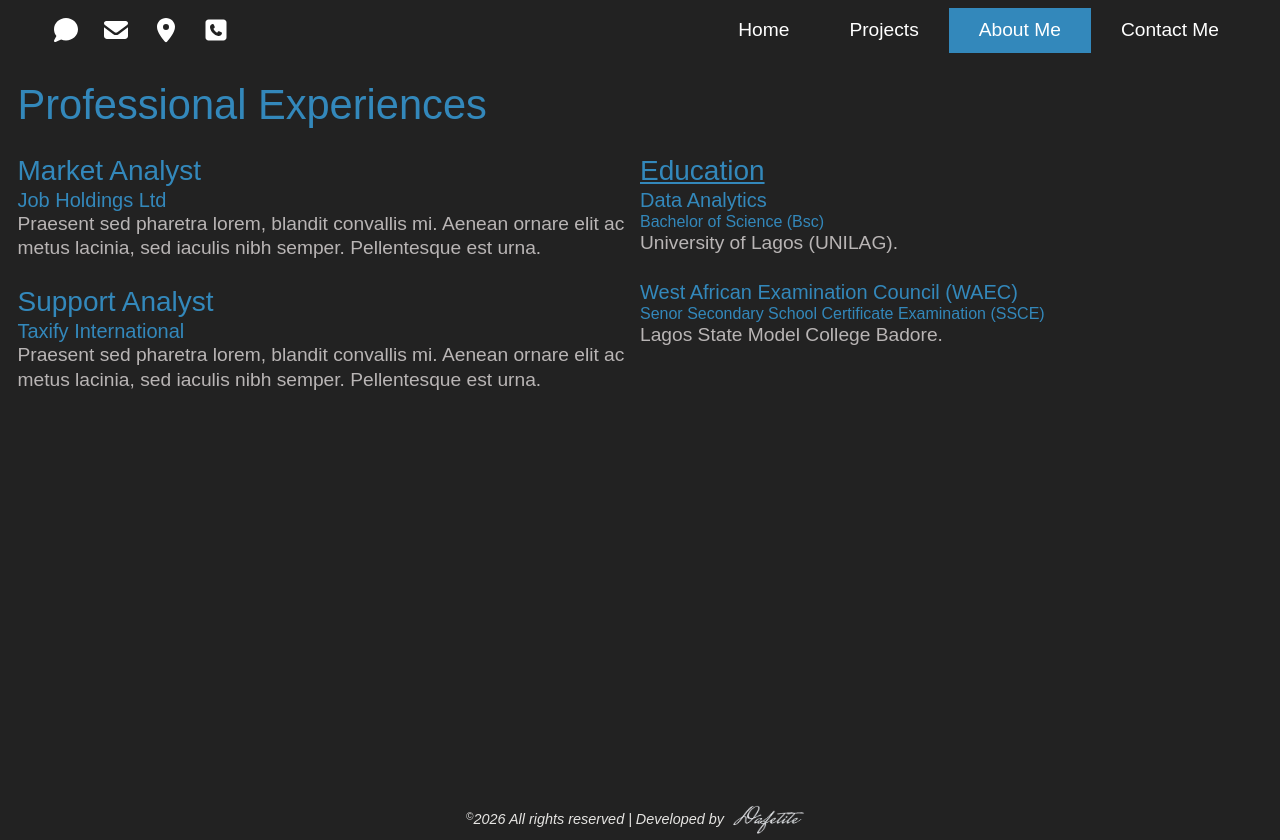
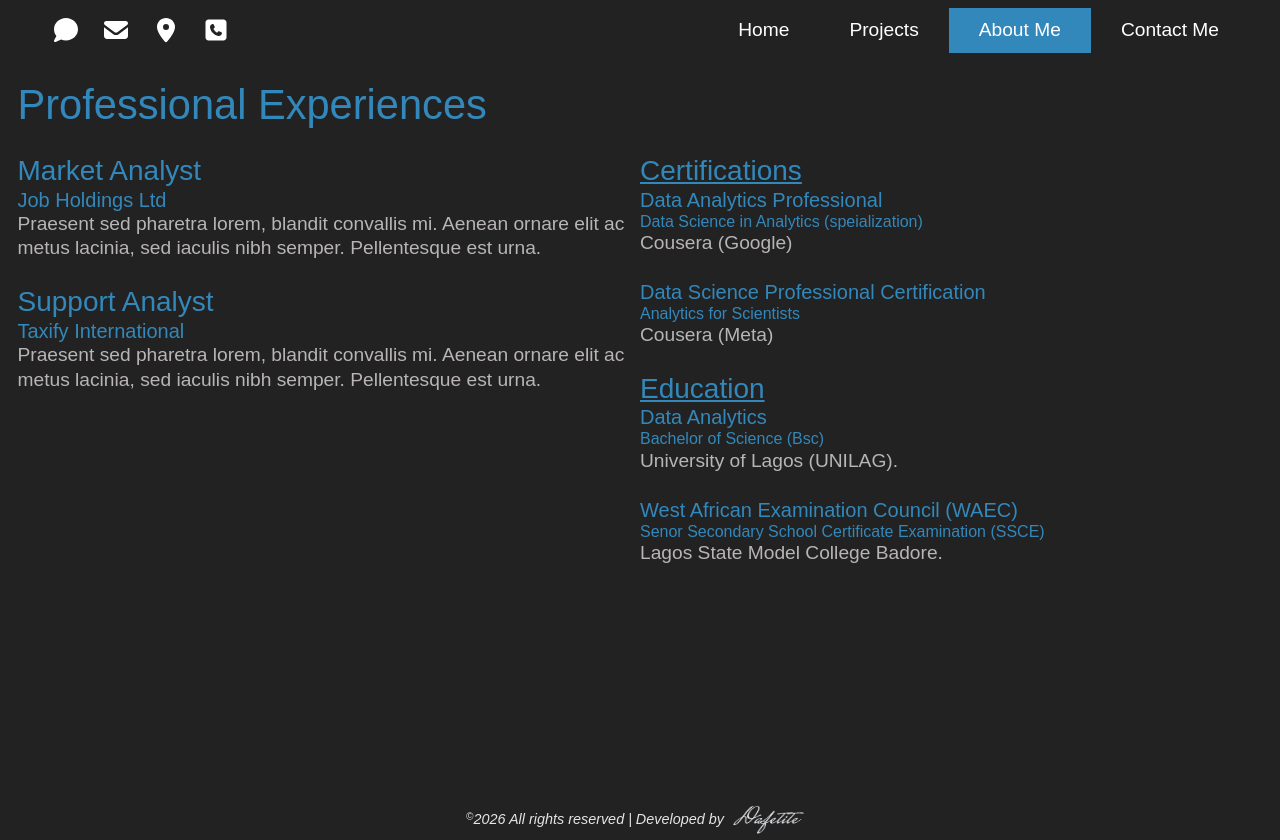
Before and after one commit to DafetiteOgaga/mayowa_adeniyi, a React (Create React App) app in the folder adeniyimayowa/: page /about-me in a window 1280 px wide. Built offline with nearby package versions, Linux system fonts and the light colour scheme; a web font is replaced by a local one.

Commit message:
aboutme.js: added certifications section

```diff
--- a/adeniyimayowa/src/components/aboutme.js
+++ b/adeniyimayowa/src/components/aboutme.js
@@ -22,6 +22,18 @@ const education = [
         course: "West African Examination Council (WAEC)",
         degree: "Senor Secondary School Certificate Examination (SSCE)",
         school: "Lagos State Model College Badore."
+    },
+]
+const certifications = [
+    {
+        title: "Data Analytics Professional",
+        cerification: "Data Science in Analytics (speialization)",
+        institution: "Cousera (Google)"
+    },
+    {
+        title: "Data Science Professional Certification",
+        cerification: "Analytics for Scientists",
+        institution: "Cousera (Meta)"
     },
 ]
 function AboutMe() {
@@ -56,6 +68,25 @@ function AboutMe() {
                         })}
                     </div>
 
+                    <div>
+                        {/* certifications */}
+                        <div className="">
+                        <h3 className="mayor-text-primary underline mb-0">Certifications</h3>
+                            {certifications.map((cert, cIdx) => {
+                                return (
+                                    <div key={cIdx} className="">
+                                        <div className="mayor-intro-text-container">
+                                            <h5 className="mayor-text-primary mb-0">{cert.title}</h5>
+                                            <h6 className="mayor-text-primary mb-0">{cert.cerification}</h6>
+                                            <p className="mb-4 mayor-intro-text">
+                                                {cert.institution}
+                                            </p>
+                                        </div>
+                                    </div>
+                                )
+                            })}
+                        </div>
+
                         {/* education */}
                         <div className="">
                         <h3 className="mayor-text-primary underline mb-0">Education</h3>
@@ -75,6 +106,7 @@ function AboutMe() {
                         </div>
                     </div>
                 </div>
+            </div>
         </section>
 	)
 }
```
Lines whose indentation alone changed are shown as unchanged.
